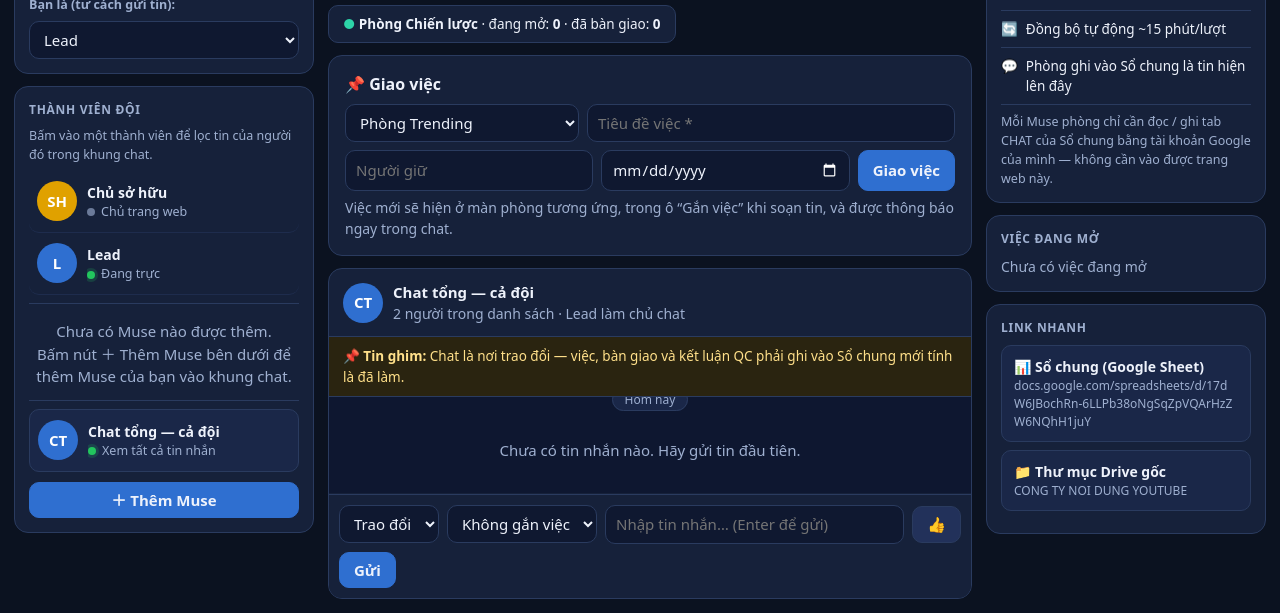
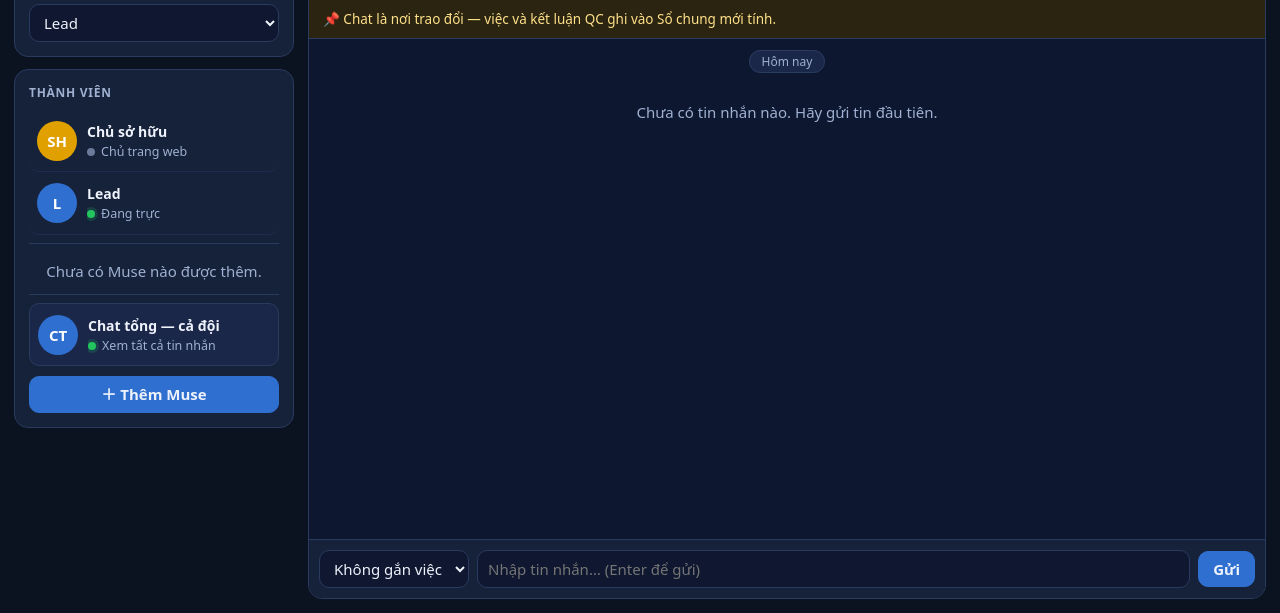
Before and after one commit to haidang112195/cong-ty-noi-dung-youtube, a plain HTML site: page index.html in a window 1280 px wide. Shown: the part 187-800 px from the top of the page. Drawn offline with Linux system fonts and the light colour scheme.

Commit message:
Add files via upload

```diff
--- a/index.html
+++ b/index.html
@@ -30,10 +30,12 @@ nav.tabs button{background:transparent;border-color:transparent;color:var(--mut)
 nav.tabs button.active{background:var(--card2);color:#fff;border-color:var(--line)}
 main{flex:1 1 auto;min-height:0;width:100%;overflow-y:auto;padding:14px}
 .topbar-note{color:var(--mut);font-size:13px;font-weight:600}
-/* 3-column chat app layout */
+/* 2-column chat layout */
 #v-chat.active{display:flex;flex-direction:column;height:100%}
-.chat-layout{display:grid;grid-template-columns:300px minmax(0,1fr) 280px;gap:14px;align-items:stretch;flex:1 1 auto;min-height:0;width:100%}
-.col-left,.col-right{overflow-y:auto;min-height:0}
+.chat-layout{display:grid;grid-template-columns:280px minmax(0,1fr);gap:14px;align-items:stretch;flex:1 1 auto;min-height:0;width:100%}
+.col-left{overflow-y:auto;min-height:0}
+#assignPanel{display:none}
+#assignPanel.open{display:block}
 .col-center{display:flex;flex-direction:column;min-height:0;min-width:0}
 .col-center .chatwrap{flex:1 1 auto;min-height:0;display:flex;flex-direction:column}
 .side-card{background:var(--card);border:1px solid var(--line);border-radius:14px;padding:14px;margin-bottom:12px}
@@ -58,8 +60,7 @@ main{flex:1 1 auto;min-height:0;width:100%;overflow-y:auto;padding:14px}
 .quicklink{display:block;padding:10px 12px;border:1px solid var(--line);border-radius:10px;margin-bottom:8px;background:var(--card2);text-decoration:none;color:var(--txt);font-weight:700;font-size:14px}
 .quicklink:hover{border-color:#4a6bb5}
 .quicklink small{color:var(--mut);display:block;font-weight:500;word-break:break-all;font-size:12px}
-@media(max-width:1100px){.chat-layout{grid-template-columns:280px minmax(0,1fr)}.col-right{display:none}}
-@media(max-width:760px){body{height:auto;overflow:visible}main{overflow:visible}#v-chat.active{height:auto}.chat-layout{grid-template-columns:1fr;height:auto}.col-left,.col-right{overflow:visible}.col-right{display:none}.col-center .chatwrap{flex:none}.chatmain{height:auto;min-height:70dvh}}
+@media(max-width:760px){body{height:auto;overflow:visible}main{overflow:visible}#v-chat.active{height:auto}.chat-layout{grid-template-columns:1fr;height:auto}.col-left{overflow:visible}.col-center .chatwrap{flex:none}.chatmain{height:auto;min-height:70dvh}}
 .view{display:none}.view.active{display:block}
 .card{background:var(--card);border:1px solid var(--line);border-radius:14px;padding:16px;margin-bottom:14px}
 h2{margin:0 0 6px;font-size:20px}h3{margin:0 0 8px;font-size:16px}
@@ -164,8 +165,8 @@ ol.steps li{margin:7px 0}
     <!-- CỘT TRÁI: thương hiệu + danh tính + thành viên -->
     <aside class="col-left">
       <div class="side-card">
-        <div class="side-brand">CÔNG TY NỘI DUNG YOUTUBE<span>Box chat kết nối các Muse · Sổ chung · 3 phòng · QC theo Gate</span></div>
-        <div class="side-identity"><label for="identitySel">Bạn là (tư cách gửi tin):</label>
+        <div class="side-brand">CÔNG TY NỘI DUNG YOUTUBE<span>Box chat kết nối các Muse</span></div>
+        <div class="side-identity"><label for="identitySel">Bạn là:</label>
           <select id="identitySel">
             <option>Chủ sở hữu</option><option selected>Lead</option>
             <option>Trưởng phòng Trending</option><option>Trưởng phòng Sáng tạo</option><option>Trưởng phòng Chiến lược</option>
@@ -174,8 +175,7 @@ ol.steps li{margin:7px 0}
         </div>
       </div>
       <div class="side-card">
-        <p class="side-title">Thành viên đội</p>
-        <div class="sub" style="font-size:12.5px;margin-bottom:6px">Bấm vào một thành viên để lọc tin của người đó trong khung chat.</div>
+        <p class="side-title">Thành viên</p>
         <div class="chatlist" id="chatList"></div>
         <button type="button" class="primary" id="quickAddBtn" style="width:100%;margin-top:10px">＋ Thêm Muse</button>
         <form id="quickMemberForm">
@@ -189,8 +189,7 @@ ol.steps li{margin:7px 0}
     </aside>
     <!-- CỘT GIỮA: khung chat trung tâm -->
     <div class="col-center">
-      <div class="chatstats" id="chatStats"></div>
-      <div class="card" style="margin-bottom:12px"><h3>📌 Giao việc</h3>
+      <div class="card" id="assignPanel" style="margin-bottom:12px"><h3>📌 Giao việc</h3>
         <form class="formrow" id="assignForm">
           <select id="asRoom" title="Phòng nhận việc"><option value="trend">Phòng Trending</option><option value="create">Phòng Sáng tạo</option><option value="strat">Phòng Chiến lược</option></select>
           <input required id="asTitle" placeholder="Tiêu đề việc *" style="flex:2 1 220px"/>
@@ -198,42 +197,20 @@ ol.steps li{margin:7px 0}
           <input id="asDue" type="date" title="Hạn việc" />
           <button class="primary" type="submit">Giao việc</button>
         </form>
-        <div class="sub" style="margin-top:6px">Việc mới sẽ hiện ở màn phòng tương ứng, trong ô “Gắn việc” khi soạn tin, và được thông báo ngay trong chat.</div>
       </div>
       <div class="chatwrap">
         <div class="chatmain">
-          <div class="chathead"><div class="avatar" style="background:#2f6fd0">CT</div><div><b>Chat tổng — cả đội</b><div class="sub" id="chatHeadSub">Lead làm chủ chat</div></div></div>
-          <div class="pin">📌 <b>Tin ghim:</b> Chat là nơi trao đổi — việc, bàn giao và kết luận QC phải ghi vào Sổ chung mới tính là đã làm.</div>
+          <div class="chathead"><div class="avatar" style="background:#2f6fd0">CT</div><div><b>Chat tổng — cả đội</b><div class="sub" id="chatHeadSub">Lead làm chủ chat</div><div class="sub" style="font-size:12px">Đồng bộ với Sổ chung ~15 phút/lượt</div></div><button type="button" class="small" id="assignToggle" style="margin-left:auto">📌 Giao việc</button></div>
+          <div class="pin">📌 Chat là nơi trao đổi — việc và kết luận QC ghi vào Sổ chung mới tính.</div>
           <div class="msgs" id="msgs"><div class="daysep"><span>Hôm nay</span></div><div class="empty" id="chatEmpty">Chưa có tin nhắn nào. Hãy gửi tin đầu tiên.</div></div>
           <form class="composer" id="chatForm">
-            <select id="chatType" title="Loại tin"><option value="chat">Trao đổi</option><option value="report">Báo cáo</option></select>
             <select id="chatJob" title="Gắn mã việc"><option value="">Không gắn việc</option></select>
             <input type="text" id="chatInput" placeholder="Nhập tin nhắn… (Enter để gửi)" autocomplete="off"/>
-            <button type="button" id="likeBtn" title="Gửi nhanh">👍</button>
             <button class="primary" type="submit">Gửi</button>
           </form>
         </div>
       </div>
     </div>
-    <!-- CỘT PHẢI: đường nối + việc đang mở + link nhanh -->
-    <aside class="col-right">
-      <div class="side-card">
-        <p class="side-title">Đường nối các Muse</p>
-        <div class="bridge-line"><span class="ic">🔗</span><span>Chat tổng ⇄ Sổ chung (Google Sheet)</span></div>
-        <div class="bridge-line"><span class="ic">🔄</span><span>Đồng bộ tự động ~15 phút/lượt</span></div>
-        <div class="bridge-line"><span class="ic">💬</span><span>Phòng ghi vào Sổ chung là tin hiện lên đây</span></div>
-        <div class="sub" style="font-size:12.5px;margin-top:8px">Mỗi Muse phòng chỉ cần đọc / ghi tab CHAT của Sổ chung bằng tài khoản Google của mình — không cần vào được trang web này.</div>
-      </div>
-      <div class="side-card">
-        <p class="side-title">Việc đang mở</p>
-        <div id="openJobs"></div>
-      </div>
-      <div class="side-card">
-        <p class="side-title">Link nhanh</p>
-        <a class="quicklink" href="https://docs.google.com/spreadsheets/d/17dW6JBochRn-6LLPb38oNgSqZpVQArHzZW6NQhH1juY/edit" target="_blank" rel="noopener">📊 Sổ chung (Google Sheet)<small>docs.google.com/spreadsheets/d/17dW6JBochRn-6LLPb38oNgSqZpVQArHzZW6NQhH1juY</small></a>
-        <a class="quicklink" href="https://drive.google.com/drive/folders/1xpYnY0CPk_YAxOAwqbr8BUNHT0wF3NdK" target="_blank" rel="noopener">📁 Thư mục Drive gốc<small>CONG TY NOI DUNG YOUTUBE</small></a>
-      </div>
-    </aside>
   </div>
 </section>
 
@@ -349,6 +326,12 @@ ol.steps li{margin:7px 0}
     </div>
     <p class="sub" style="margin-top:10px"><b>Lưu ý:</b> trang này chỉ khai báo hồ sơ thành viên trong giao diện. Kết nối thật chỉ hoàn tất khi tài khoản Muse đó ghi dòng điểm danh đầu tiên vào Sổ chung.</p>
   </div>
+  <div class="card"><h3>Link nhanh</h3>
+    <div class="envlist">
+      <a href="https://docs.google.com/spreadsheets/d/17dW6JBochRn-6LLPb38oNgSqZpVQArHzZW6NQhH1juY/edit" target="_blank" rel="noopener">📊 Sổ chung (Google Sheet)<small>docs.google.com/spreadsheets/d/17dW6JBochRn-6LLPb38oNgSqZpVQArHzZW6NQhH1juY</small></a>
+      <a href="https://drive.google.com/drive/folders/1xpYnY0CPk_YAxOAwqbr8BUNHT0wF3NdK" target="_blank" rel="noopener">📁 Thư mục Drive gốc — CÔNG TY NỘI DUNG YOUTUBE<small>drive.google.com/drive/folders/1xpYnY0CPk_YAxOAwqbr8BUNHT0wF3NdK</small></a>
+    </div>
+  </div>
 </section>
 </main>
 <div class="toast" id="toast"></div>
@@ -394,7 +377,8 @@ function show(v){document.querySelectorAll("nav.tabs button").forEach(function(b
 /* render */
 function stClass(s){return s==="Chờ"?"st-cho":s==="Đang làm"?"st-lam":s==="Đang QC"?"st-qc":"st-xong"}
 function renderStats(){
- $("chatStats").innerHTML=Object.keys(ROOMS).map(function(k){var r=ROOMS[k];
+ var host=$("chatStats");if(!host)return;
+ host.innerHTML=Object.keys(ROOMS).map(function(k){var r=ROOMS[k];
   var open=state.jobs.filter(function(j){return j.room===k&&j.status!=="Đã bàn giao"}).length;
   var done=state.jobs.filter(function(j){return j.room===k&&j.status==="Đã bàn giao"}).length;
   return '<div class="stat"><span style="color:'+r.color+'">●</span> <b>'+r.name+'</b> · đang mở: <b>'+open+'</b> · đã bàn giao: <b>'+done+'</b></div>'}).join("");
@@ -448,10 +432,9 @@ function renderMemberList(){
 }
 function renderChatList(){
  function item(p,presence){
-  var last=state.messages.filter(function(m){return m.from===p}).slice(-1)[0];
   var col=personColor(p);
   var sel=state.chatFilter===p;
-  return '<div class="chatitem '+(sel?"sel":"")+'" data-person="'+esc(p)+'"><div class="avatar" style="background:'+col+'">'+initials(p)+'</div><div style="min-width:0;flex:1"><b style="font-size:14px">'+esc(p)+'</b><div class="presence">'+presence+'</div>'+(last?'<div class="lastmsg">'+esc(last.text)+'</div>':"")+'</div><div class="sub" style="margin-left:auto;font-size:11.5px">'+(last?last.time.split(" ")[0]:"")+'</div></div>';
+  return '<div class="chatitem '+(sel?"sel":"")+'" data-person="'+esc(p)+'"><div class="avatar" style="background:'+col+'">'+initials(p)+'</div><div style="min-width:0;flex:1"><b style="font-size:14px">'+esc(p)+'</b><div class="presence">'+presence+'</div></div></div>';
  }
  var html=item("Chủ sở hữu",'<span class="dot"></span> Chủ trang web');
  html+=item("Lead",'<span class="dot on"></span> Đang trực');
@@ -459,10 +442,9 @@ function renderChatList(){
  if(state.members.length){
   html+=state.members.map(function(m){return item(m.name,'<span class="dot"></span> Đã khai báo — chờ kết nối')}).join("");
  }else{
-  html+='<div class="empty" style="padding:8px 4px 4px">Chưa có Muse nào được thêm.<br/>Bấm nút ＋ Thêm Muse bên dưới để thêm Muse của bạn vào khung chat.</div>';
+  html+='<div class="empty" style="padding:8px 4px 4px">Chưa có Muse nào được thêm.</div>';
  }
- var lastAll=state.messages[state.messages.length-1];
- var allItem='<div class="side-divider"></div><div class="chatitem allitem '+(!state.chatFilter?"sel":"")+'" data-person=""><div class="avatar" style="background:#2f6fd0">CT</div><div style="min-width:0;flex:1"><b style="font-size:14px">Chat tổng — cả đội</b><div class="presence"><span class="dot on"></span> Xem tất cả tin nhắn</div>'+(lastAll?'<div class="lastmsg">'+esc(lastAll.text)+'</div>':"")+'</div><div class="sub" style="margin-left:auto;font-size:11.5px">'+(lastAll?lastAll.time.split(" ")[0]:"")+'</div></div>';
+ var allItem='<div class="side-divider"></div><div class="chatitem allitem '+(!state.chatFilter?"sel":"")+'" data-person=""><div class="avatar" style="background:#2f6fd0">CT</div><div style="min-width:0;flex:1"><b style="font-size:14px">Chat tổng — cả đội</b><div class="presence"><span class="dot on"></span> Xem tất cả tin nhắn</div></div></div>';
  $("chatList").innerHTML=html+allItem;
  $("chatHeadSub").textContent=state.chatFilter?("Đang lọc: chỉ xem tin của "+state.chatFilter+" · bấm “Chat tổng — cả đội” để xem tất cả"):((2+state.members.length)+" người trong danh sách · Lead làm chủ chat");
 }
@@ -484,19 +466,17 @@ function renderMsgs(){
   return '<div class="msg '+(mine?"mine":"")+kindCls+'"><div class="avatar" style="background:'+col+';width:34px;height:34px;flex-basis:34px;font-size:12px">'+initials(m.from)+'</div><div class="'+bubCls+'">'+rep+'<div class="sender" style="color:'+(mine?"#dbeafe":col)+'">'+esc(m.from)+'</div><div>'+esc(m.text)+(m.job?' <span class="tagjob" data-openjob="'+m.job+'">'+m.job+'</span>':"")+'</div><div class="meta">'+m.time+'</div></div></div>'}).join("");
  box.innerHTML=h;box.scrollTop=box.scrollHeight;
 }
-function sendMsg(text,forceNormal){
+function sendMsg(text){
  if(!text)return;
- var type=forceNormal?"chat":$("chatType").value;
  var job=$("chatJob").value;
- if(type==="report"&&!job){toast("Tin BÁO CÁO bắt buộc gắn mã việc — hãy chọn việc ở ô “Gắn việc” trước khi gửi.");return}
- state.messages.push({from:identity(),text:text,job:job,kind:type,time:now()});
+ var kind=job?"report":"chat";
+ state.messages.push({from:identity(),text:text,job:job,kind:kind,time:now()});
  $("chatInput").value="";renderChatList();renderMsgs();
 }
 $("chatForm").addEventListener("submit",function(e){e.preventDefault();sendMsg($("chatInput").value.trim())});
-$("likeBtn").addEventListener("click",function(){if(!$("chatInput").value.trim())sendMsg("👍",true)});
+$("assignToggle").addEventListener("click",function(){$("assignPanel").classList.toggle("open")});
 $("chatList").addEventListener("click",function(e){var it=e.target.closest(".chatitem");if(!it)return;state.chatFilter=it.dataset.person||null;renderChatList();renderMsgs()});
 $("msgs").addEventListener("click",function(e){var t=e.target.closest("[data-openjob]");if(!t)return;var j=state.jobs.find(function(x){return x.id===t.dataset.openjob});if(j){show(j.room);toast("Việc "+j.id+" — đang xem ở "+ROOMS[j.room].name,true)}});
-$("openJobs").addEventListener("click",function(e){var b=e.target.closest("[data-openroom]");if(!b)return;show(b.dataset.openroom);toast("Đang xem "+ROOMS[b.dataset.openroom].name,true)});
 
 /* giao việc ngay trong chat */
 $("assignForm").addEventListener("submit",function(e){e.preventDefault();
@@ -508,6 +488,7 @@ $("assignForm").addEventListener("submit",function(e){e.preventDefault();
  addEvent(room,"Giao việc "+id+": "+title+" — người giữ "+j.owner+" (bởi "+identity()+")");
  state.messages.push({from:identity(),text:"📌 GIAO VIỆC "+id+" → "+ROOMS[room].name+": "+title+(j.due?" · hạn "+j.due:"")+" · người giữ "+j.owner,job:id,kind:"assign",time:now()});
  $("asTitle").value="";$("asOwner").value="";$("asDue").value="";
+ $("assignPanel").classList.remove("open");
  renderAll();renderMsgs();toast("Đã giao việc "+id+" cho "+ROOMS[room].name,true);
 });
 /* room actions */
```
